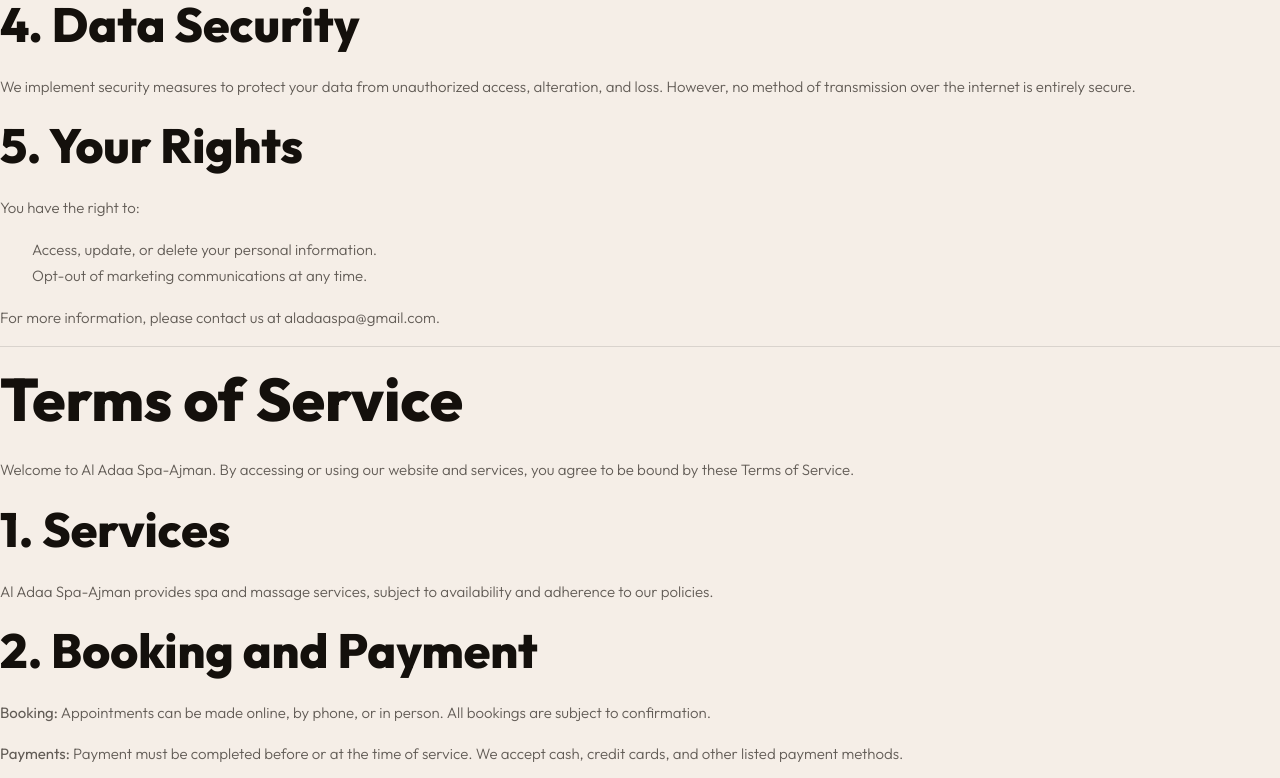
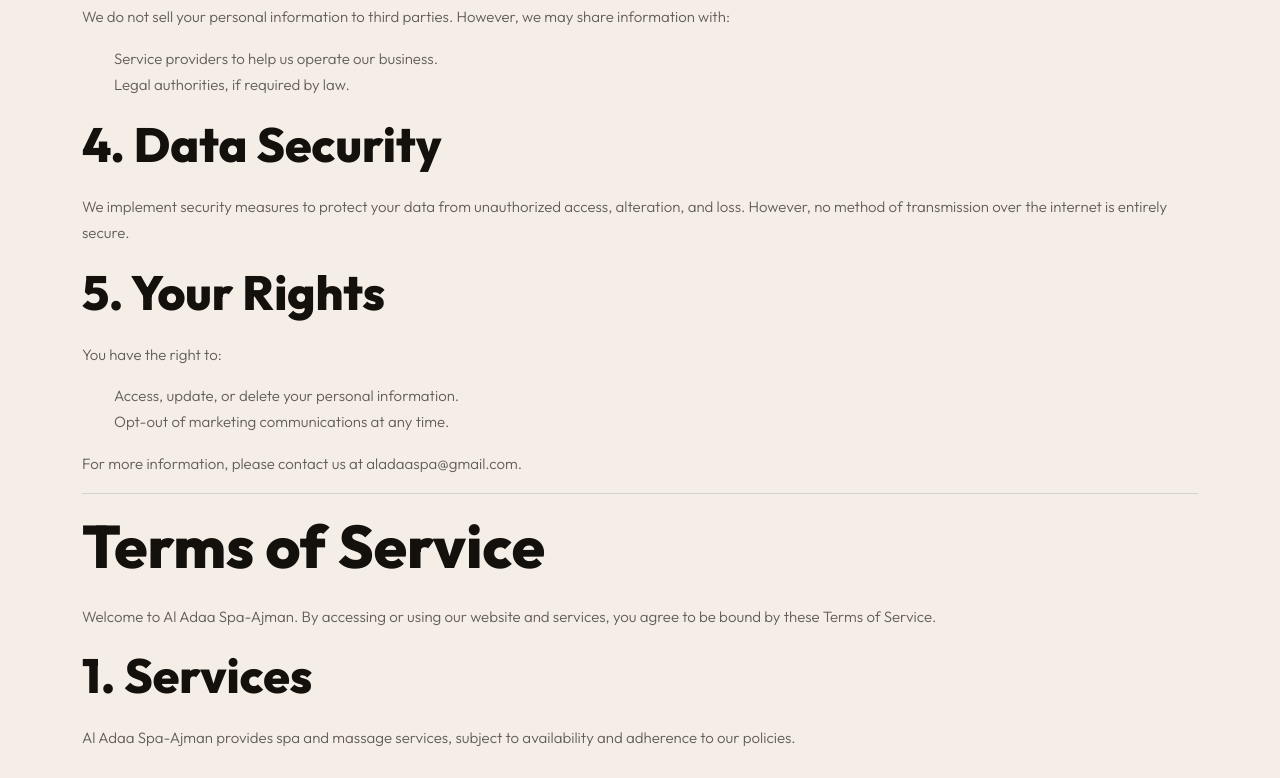
Before and after one commit to jazeempm567/al-adaa, a plain HTML site: page privacy-policy.html in a window 1280 px wide. Shown: the part 749-1527 px from the top of the page. Drawn offline with nearby package versions, Linux system fonts and the light colour scheme.

Commit message:
Update privacy-policy.html

```diff
--- a/privacy-policy.html
+++ b/privacy-policy.html
@@ -51,7 +51,8 @@
         </div>
     </nav>
     <!-- Header Video -->
-    <section>
+    <section class="about section-padding" data-scroll-index="1" id="about">
+    <div class="container">
     <h1>Privacy Policy</h1>
     <p>At Al Adaa Spa-Ajman, we are committed to protecting your privacy and ensuring that your personal information is handled in a safe and responsible manner. This Privacy Policy explains what personal data we collect, why we collect it, and how we use, share, and protect your information.</p>
 
@@ -114,7 +115,7 @@
     <p>We reserve the right to update these terms at any time. Please check back periodically for updates.</p>
 
     <p>For any questions regarding our Privacy Policy or Terms of Service, please contact us at <a href="mailto:aladaaspa@gmail.com">aladaaspa@gmail.com</a> or <a href="tel:+971503432847">+971 50 343 2847</a>.</p>
-
+    </div>
     </section>
 
     <!-- Footer -->
```
